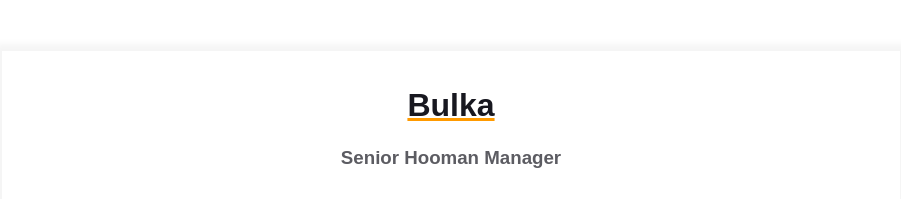
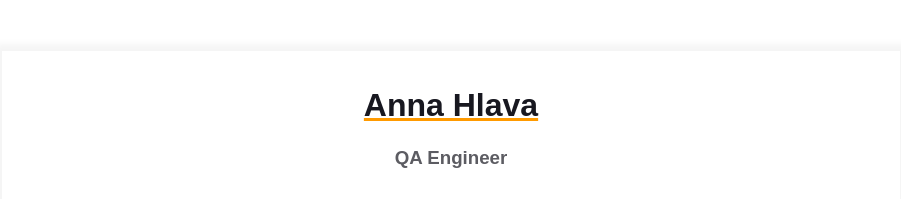
Before and after one commit to AnnaHlava/homepage, a plain HTML site: page index.html in a window 1280 px wide. Shown: the top 199 px of the page, without its empty margins (189-1090 px from the left). Drawn offline with Linux system fonts and the light colour scheme.

Commit message:
R1 Name and Position were changed

```diff
--- a/index.html
+++ b/index.html
@@ -11,8 +11,8 @@
         <div class="resume">
           <div class="container">
             <div class="resume__block">
-              <h1 class="contact-info__header">Bulka</h1>
-              <h3 class="contact-info__sub-header">Senior Hooman Manager</h3>
+              <h1 class="contact-info__header">Anna Hlava</h1>
+              <h3 class="contact-info__sub-header">QA Engineer</h3>
 
               <div class="contact_info_container fh">
                 <div class="contact-info__block">
```
